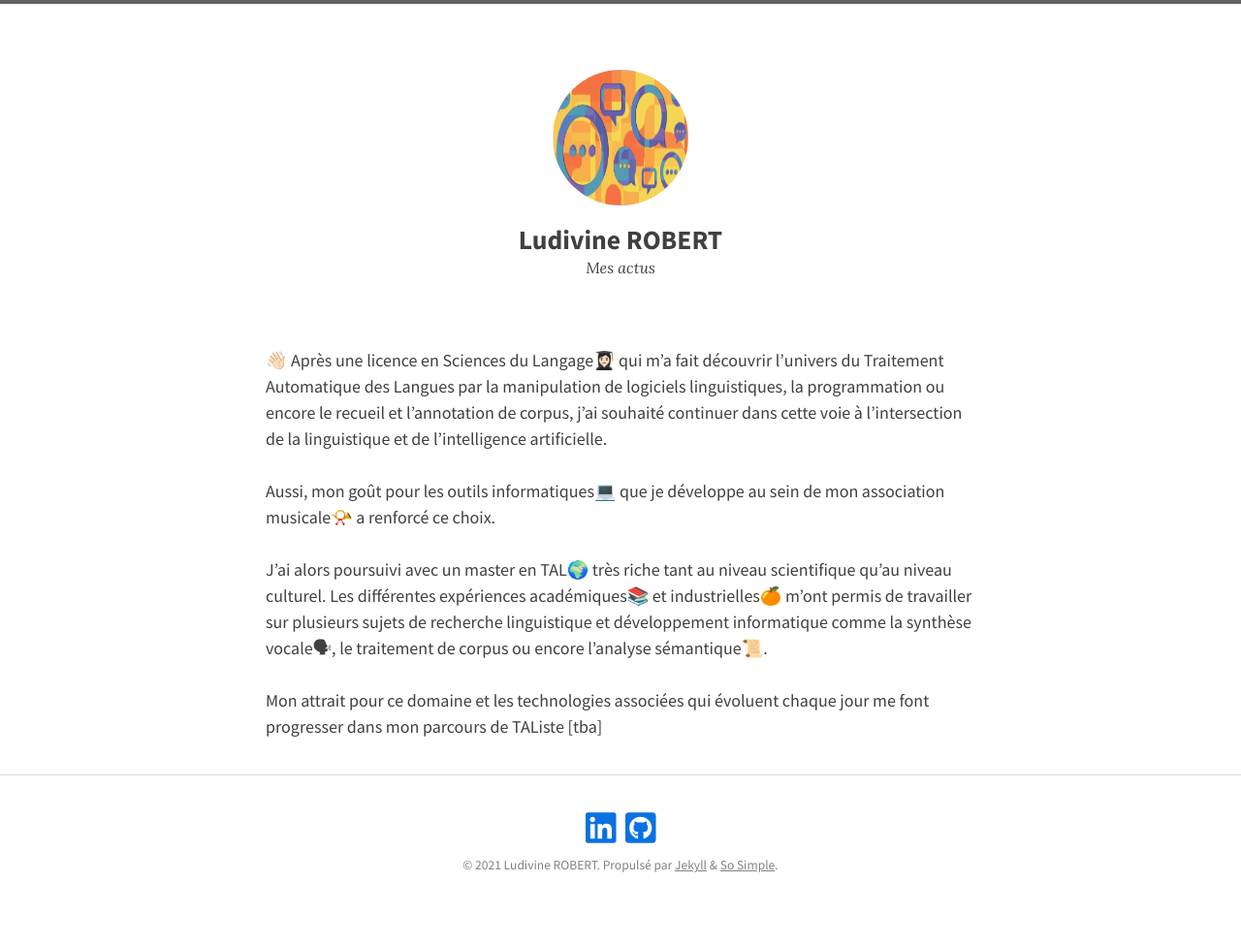
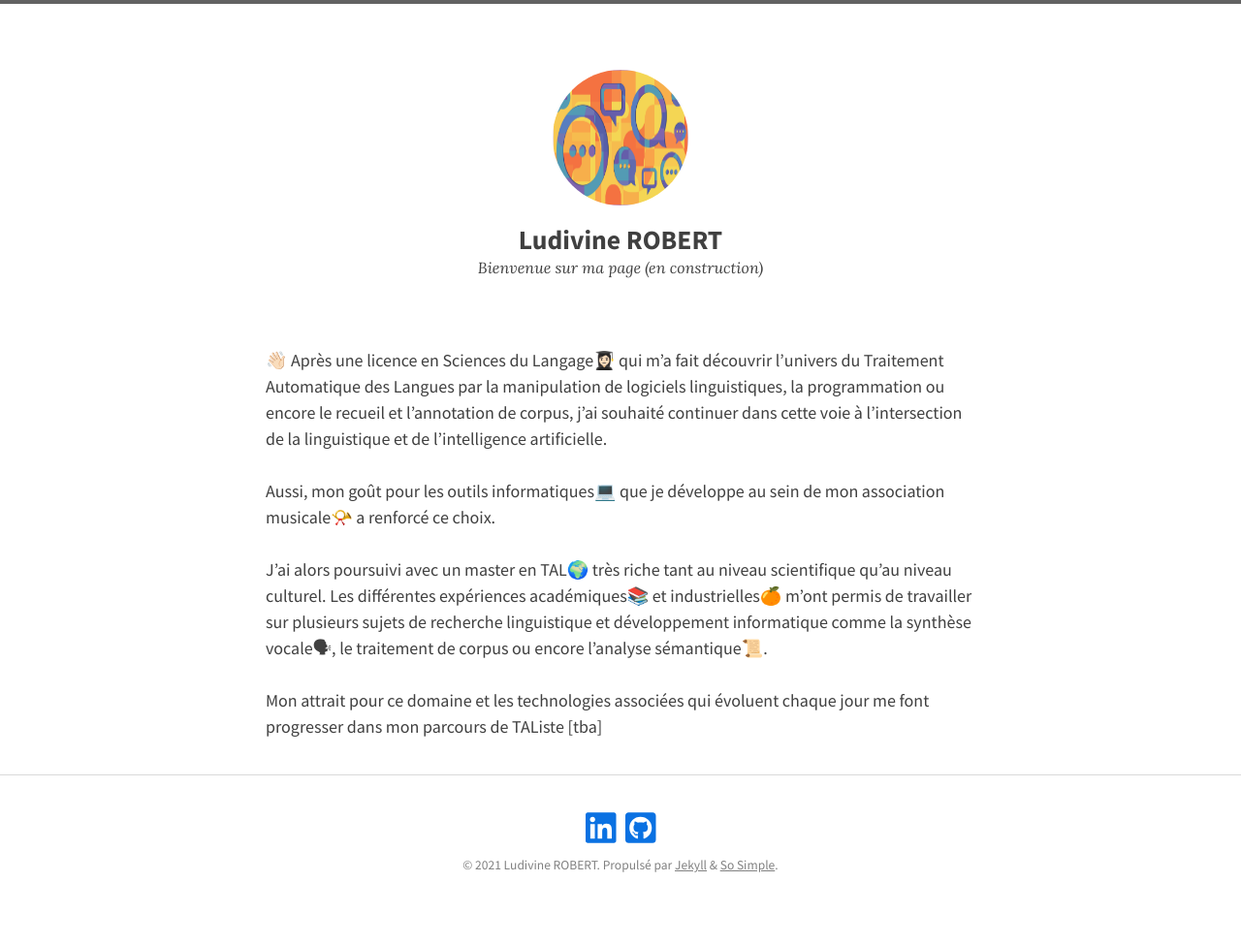
Before and after one commit to ludivinero/ludivinero.github.io, a Jekyll site: the page built from index.md, in a window 1280 px wide. Shown: the whole page at 97% size. Built offline with Jekyll 4.4.1, drawn with Linux system fonts in a browser that asks for light colours; nearby versions of some CDN libraries.

Commit message:
Update _config.yml

```diff
--- a/_config.yml
+++ b/_config.yml
@@ -18,7 +18,7 @@ remote_theme: mmistakes/so-simple-theme@3.2.0
 skin: "/assets/css/skins/light.css"
 locale: fr
 title: "Ludivine ROBERT"
-description: "Mes actus"
+description: "Bienvenue sur ma page (en construction)"
 baseurl: # the subpath of your site, e.g. "/blog"
 url: "https://ludivinero.github.io" # the base hostname & protocol for your site e.g. "https://mmistakes.github.io"
 logo: "/logo.png" # path of site logo, e.g. "/images/logo.png"
```
